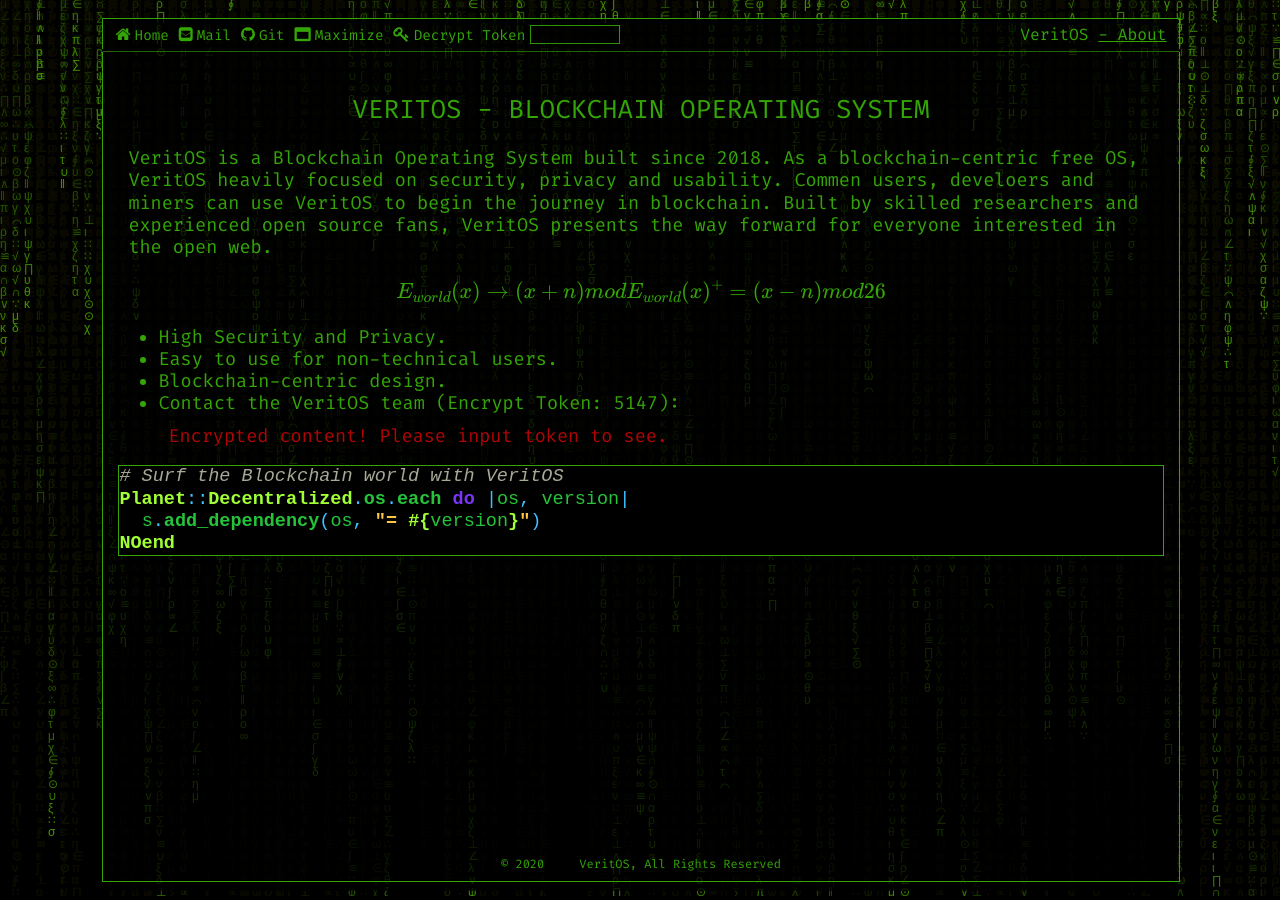
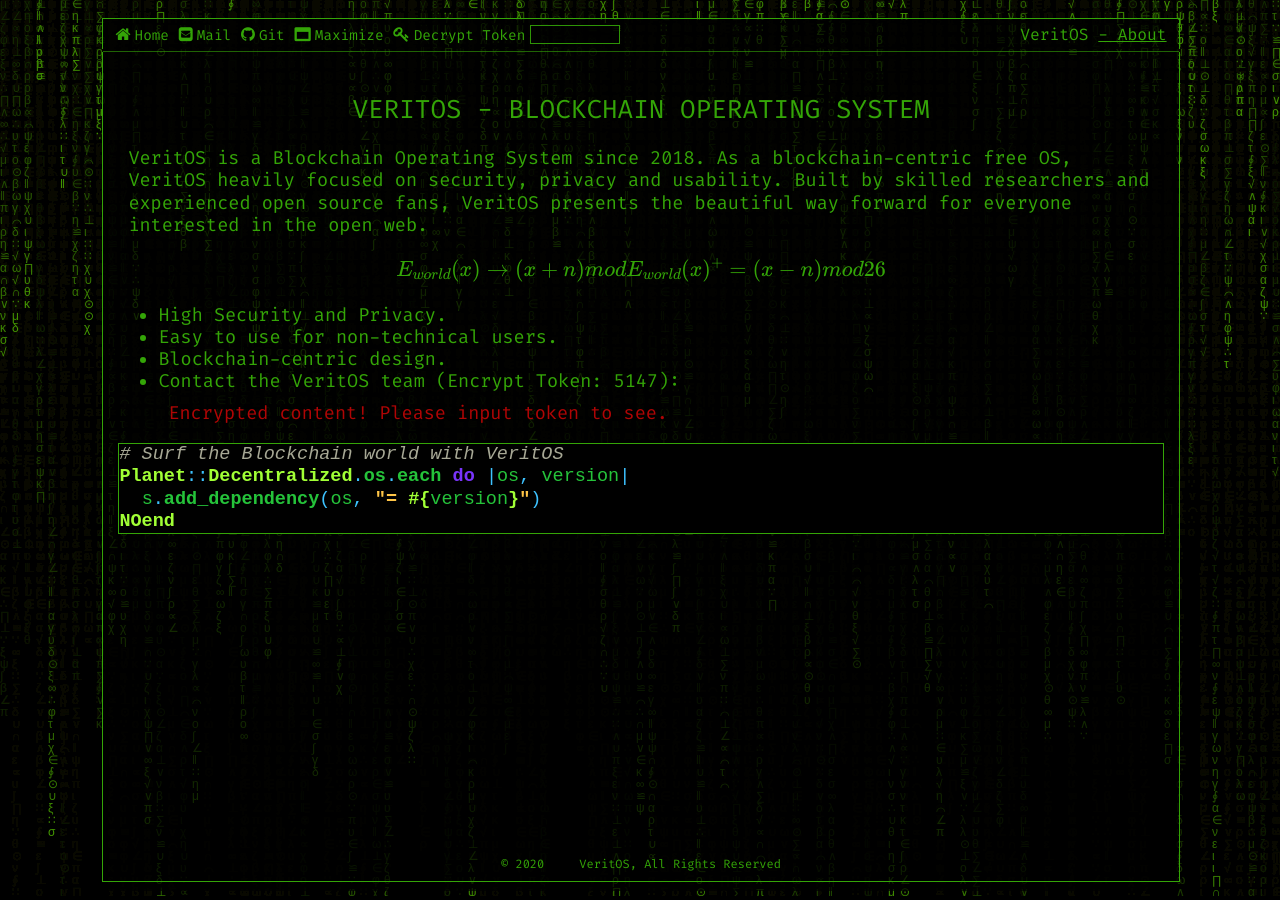
Before and after one commit to TheVeritOS/VeritOS.org, a Jekyll site: the page built from pages/index.md, in a window 1280 px wide. Built offline with Jekyll 4.4.1, drawn with Linux system fonts in a browser that asks for light colours; formulas are drawn with MathJax 3.

Commit message:
fix intro

```diff
--- a/pages/index.md
+++ b/pages/index.md
@@ -13,7 +13,7 @@ permalink: /
 
 # VeritOS - Blockchain Operating System
 
-VeritOS is a Blockchain Operating System built since 2018. As a blockchain-centric free OS, VeritOS heavily focused on security, privacy and usability. Commen users, develoers and miners can use VeritOS to begin the journey in blockchain. Built by skilled researchers and experienced open source fans, VeritOS presents the way forward for everyone interested in the open web.
+VeritOS is a Blockchain Operating System since 2018. As a blockchain-centric free OS, VeritOS heavily focused on security, privacy and usability. Built by skilled researchers and experienced open source fans, VeritOS presents the beautiful way forward for everyone interested in the open web.
 
 $$
 E_{world}(x)\rightarrow (x+n) mod E_{world}(x)^{+} = (x-n) mod 26
```
